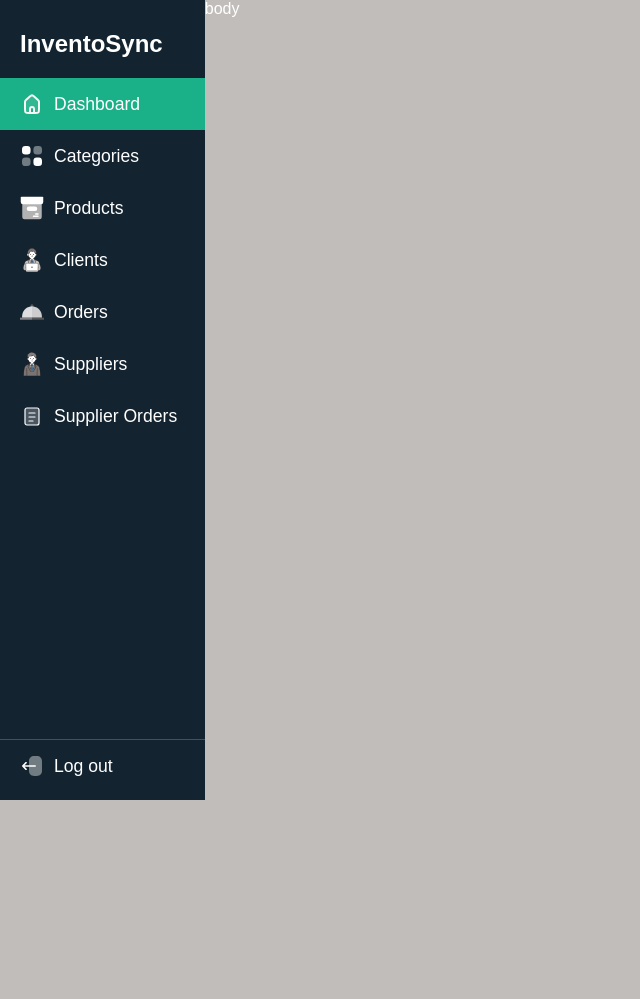
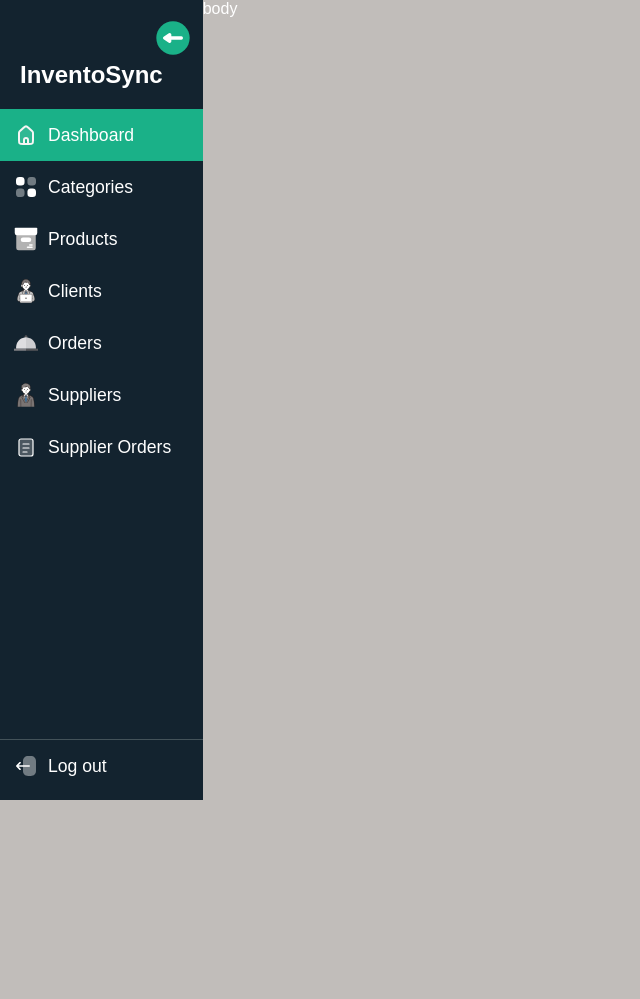
Before and after one commit to AbdallahRdf/stock-management, a PHP site: page /resources/views/home/dashboard.php in a window 1280 px wide. Shown: the top 999 px of the page, without its empty margins (0-640 px from the left). Run offline with PHP 8.4, Linux system fonts and the light colour scheme; the visitor is signed in with stand-in values (Sample User, id 1).

Commit message:
finished the sidebar frontend part

```diff
--- a/resources/styles/dashboard.css
+++ b/resources/styles/sidebar.css
@@ -29,7 +29,7 @@ body {
 
 .container {
     display: grid;
-    grid-template-columns: 16% 84%;
+    grid-template-columns: min-content 1fr;
     gap: 0px 0px;
 }
 
@@ -43,8 +43,45 @@ body {
     left: 0%;
 }
 
+.reduce {
+    animation: reduce .3s ease;
+}
+
+@keyframes reduce {
+    0% {
+        width: 230px
+    }
+
+    100% {
+        width: 62px
+    }
+}
+
+.expand {
+    animation: expand .3s ease;
+}
+
+@keyframes expand {
+    0% {
+        width: 62px
+    }
+
+    100% {
+        width: 230px
+    }
+}
+
 .sidebar h2 {
-    margin: 30px 0 20px 20px;
+    margin: 0px 40px 20px 20px;
+}
+
+.sidebar > button {
+    background-color: transparent;
+    border: none;
+    align-self: flex-end;
+    margin-top: 18px;
+    margin-right: 10px;
+    cursor: pointer;
 }
 
 .select-btns {
@@ -53,12 +90,16 @@ body {
     align-items: start;
 }
 
+.extra-top-margin {
+    margin-top: 48px
+}
+
 .select-btn {
     color: var(--white);
     text-decoration: none;
     font-size: 1.1rem;
     cursor: pointer;
-    padding: 14px 0 14px 20px;
+    padding: 14px 14px 14px 14px;
     width: 100%;
 }
 
@@ -86,7 +127,41 @@ body {
     border-top: 1px solid var(--gray-dark);
 }
 
+.show {
+    animation: show .5s ease-in-out;
+    display: block;
+}
+
+@keyframes show {
+    0% {
+        opacity: 0%
+    }
+    100% {
+        opacity: 100%;
+    }
+}
+
+.hide {
+    animation: hide .5s ease-in-out;
+    display: none;
+}
+
+@keyframes hide {
+    0% {
+        opacity: 100%
+    }
+
+    100% {
+        opacity: 0%;
+    }
+}
 
 .main {
     height: 200vh;
 }
+
+/* utility classes */
+
+.d-hidden {
+    display: none
+}
--- a/resources/views/home/dashboard.php
+++ b/resources/views/home/dashboard.php
@@ -15,45 +15,48 @@ if (!isset($_SESSION['user'])) // if not logged in redirect back to login page
     <meta charset="UTF-8">
     <meta name="viewport" content="width=device-width, initial-scale=1.0">
     <title>Dashboard</title>
-    <link rel="stylesheet" href="../../styles/dashboard.css">
+    <link rel="stylesheet" href="../../styles/sidebar.css">
 </head>
 
 <body>
     <div class="container">
         <div class="sidebar">
-            <h2>InventoSync</h2>
+            <button id="toggle" value="hide">
+                <img src="../../img/left-arrow-circle-svgrepo-com.svg" alt="left arrow">
+            </button>
+            <h2 class="toggled">InventoSync</h2>
             <div class="select-btns">
                 <a href="#" class="select-btn icon-btn selected">
-                    <img src="../../img/home.svg" alt="dashboard icon">
-                    Dashboard
+                    <img src="../../img/home.svg" alt="dashboard icon" title="Dashboard">
+                    <span class="toggled">Dashboard</span>
                 </a>
                 <a href="#" class="select-btn icon-btn">
-                    <img src="../../img/category.svg" alt="categories icon">
-                    Categories
+                    <img src="../../img/category.svg" alt="categories icon" title="Categories">
+                    <span class="toggled">Categories</span>
                 </a>
                 <a href="#" class="select-btn icon-btn">
-                    <img src="../../img/product.svg" alt="products icon">
-                    Products
+                    <img src="../../img/product.svg" alt="products icon" title="Products">
+                    <span class="toggled">Products</span>
                 </a>
                 <a href="#" class="select-btn icon-btn">
-                    <img src="../../img/client.svg" alt="client icon">
-                    Clients
+                    <img src="../../img/client.svg" alt="client icon" title="Clients">
+                    <span class="toggled">Clients</span>
                 </a>
                 <a href="#" class="select-btn icon-btn">
-                    <img src="../../img/order.svg" alt="client icon">
-                    Orders
+                    <img src="../../img/order.svg" alt="client icon" title="Orders">
+                    <span class="toggled">Orders</span>
                 </a>
                 <a href="#" class="select-btn icon-btn">
-                    <img src="../../img/supplier.svg" alt="supplier icon">
-                    Suppliers
+                    <img src="../../img/supplier.svg" alt="supplier icon" title="Suppliers">
+                    <span class="toggled">Suppliers</span>
                 </a>
                 <a href="#" class="select-btn icon-btn">
-                    <img src="../../img/supplier-orders.svg" alt="client icon">
-                    Supplier Orders
+                    <img src="../../img/supplier-orders.svg" alt="client icon" title="Supplier Orders">
+                    <span class="toggled">Supplier Orders</span>
                 </a>
                 <a href="#" class="select-btn icon-btn logout-btn">
-                    <img src="../../img/logout.svg" alt="logout icon">
-                    Log out
+                    <img src="../../img/logout.svg" alt="logout icon" title="Log out">
+                    <span class="toggled">Log out</span>
                 </a>
             </div>
         </div>
@@ -62,6 +65,8 @@ if (!isset($_SESSION['user'])) // if not logged in redirect back to login page
             body
         </div>
     </div>
+
+    <script src="../../js/sidebar.js"></script>
 </body>
 
 </html>
```
Also changed, not shown: resources/js/sidebar.js (added, +45 -0 lines), resources/img/left-arrow-circle-svgrepo-com.svg (added), resources/views/components/sidebar.php (added).
